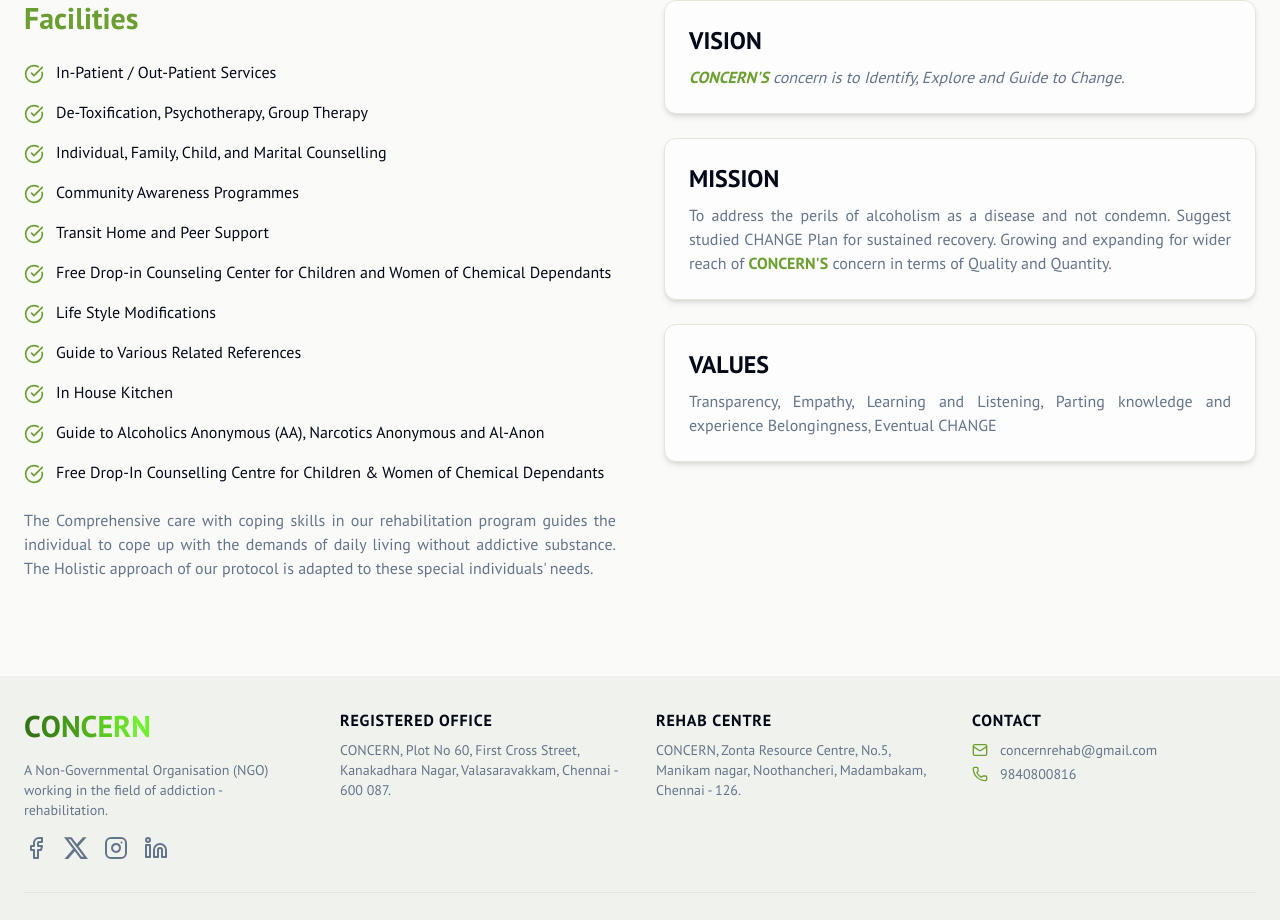
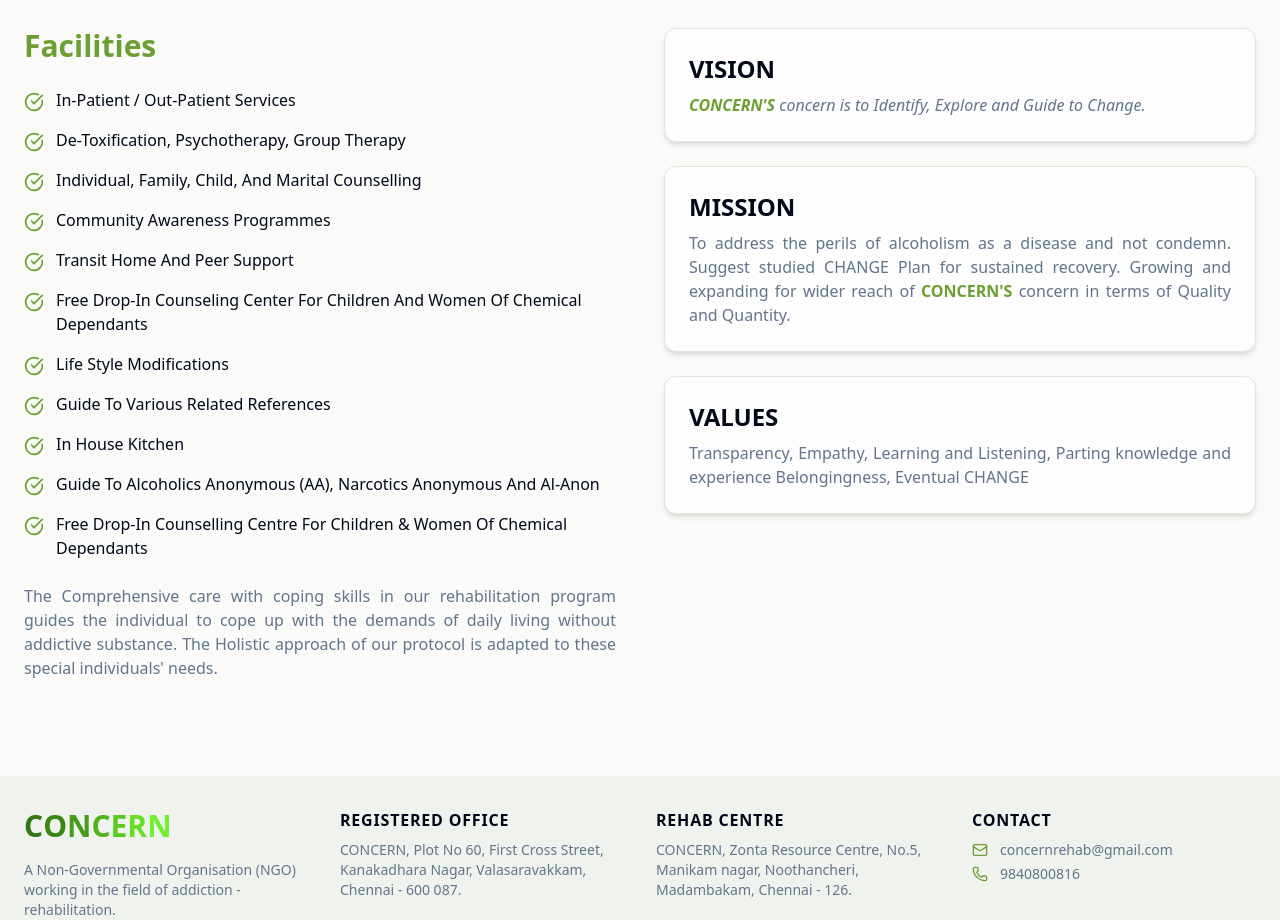
Before and after one commit to tanishpoddar/Concern-Website, a Next.js app: page / in a window 1280 px wide. Shown: the part 1145-2065 px from the top of the page. Built offline with nearby package versions, Linux system fonts and the light colour scheme.

Commit message:
changed-code-files

```diff
--- a/src/app/gallery/page.tsx
+++ b/src/app/gallery/page.tsx
@@ -1,6 +1,7 @@
 import Link from 'next/link';
 import { Card, CardContent, CardHeader, CardTitle } from '@/components/ui/card';
 import { Image as ImageIcon } from 'lucide-react';
+import type { Metadata } from 'next';
 
 const albums = [
   { slug: 'training-programmes', title: 'Training Programmes' },
@@ -25,6 +26,11 @@ const albums = [
   { slug: '2009', title: '2009' },
 ];
 
+export const metadata: Metadata = {
+  title: 'Photo Gallery',
+  description: 'Explore photo albums from our events, programs, and premises. See our work in action through the years.',
+};
+
 export default function GalleryPage() {
   return (
     <div className="container mx-auto px-4 py-12 md:px-6 md:py-16">
--- a/src/app/our-team/page.tsx
+++ b/src/app/our-team/page.tsx
@@ -1,5 +1,11 @@
 import { Card, CardContent, CardHeader, CardTitle } from '@/components/ui/card';
 import { Users, Stethoscope, Briefcase, Wrench } from 'lucide-react';
+import type { Metadata } from 'next';
+
+export const metadata: Metadata = {
+  title: 'Our Team',
+  description: 'Meet the dedicated team behind CONCERN, including our management committee, medical professionals, staff, and technical supporters.',
+};
 
 const managementCommittee = [
   { name: 'Mrs. Bhanu Suresh Babu, M.A., (M.Phil.) (Psy)', role: 'President, CONCERN Trust' },
--- a/src/app/page.tsx
+++ b/src/app/page.tsx
@@ -1,28 +1,30 @@
 'use client';
 import { useState, useEffect } from 'react';
 import { CheckCircle } from 'lucide-react';
-import {ConcernLogo} from '@/components/logo';
 import Image from 'next/image';
 
 function SplashScreen({ onComplete }: { onComplete: () => void }) {
   const [phase, setPhase] = useState('hidden');
 
   useEffect(() => {
+    // Component mounts, start fade-in
     const fadeInTimer = setTimeout(() => {
       setPhase('visible');
-    }, 100);
+    }, 100); // Small delay to ensure transition triggers
 
-    const stayTimer = setTimeout(() => {
+    // After 0.5s fade-in + 1.5s stay, start fade-out
+    const fadeOutTimer = setTimeout(() => {
       setPhase('fading-out');
-    }, 2000); // 0.5s fade-in + 1.5s stay
+    }, 2000); // 0.1s + 0.4s fade-in + 1.5s stay = 2s
 
+    // After fade-out, call onComplete
     const completeTimer = setTimeout(() => {
       onComplete();
     }, 2500); // Total duration
 
     return () => {
       clearTimeout(fadeInTimer);
-      clearTimeout(stayTimer);
+      clearTimeout(fadeOutTimer);
       clearTimeout(completeTimer);
     };
   }, [onComplete]);
@@ -32,20 +34,20 @@ function SplashScreen({ onComplete }: { onComplete: () => void }) {
       case 'visible':
         return 'opacity-100';
       case 'fading-out':
-        return 'opacity-0 pointer-events-none';
+        return 'opacity-0';
       case 'hidden':
       default:
-        return 'opacity-0 pointer-events-none';
+        return 'opacity-0';
     }
   };
 
   return (
     <div
-      className={`fixed inset-0 z-50 flex items-center justify-center bg-background transition-opacity duration-500 ${getOpacity()}`}
+      className={`fixed inset-0 z-50 flex items-center justify-center bg-background transition-opacity duration-500 ${getOpacity()} ${phase === 'hidden' || phase === 'fading-out' ? 'pointer-events-none' : ''}`}
     >
        <Image
           src="https://cijik.com/uploads/rehabs/1273.jpg"
-          alt="Concern Building"
+          alt="CONCERN Building"
           width={400}
           height={100}
           className="h-auto w-64 rounded-lg object-contain md:w-80"
@@ -55,33 +57,34 @@ function SplashScreen({ onComplete }: { onComplete: () => void }) {
   );
 }
 
+
 const facilities = [
   'In-Patient / Out-Patient Services',
   'De-Toxification, Psychotherapy, Group Therapy',
-  'Individual, Family, Child, and Marital Counselling',
+  'Individual, Family, Child, And Marital Counselling',
   'Community Awareness Programmes',
-  'Transit Home and Peer Support',
-  'Free Drop-in Counseling Center for Children and Women of Chemical Dependants',
+  'Transit Home And Peer Support',
+  'Free Drop-In Counseling Center For Children And Women Of Chemical Dependants',
   'Life Style Modifications',
-  'Guide to Various Related References',
+  'Guide To Various Related References',
   'In House Kitchen',
-  'Guide to Alcoholics Anonymous (AA), Narcotics Anonymous and Al-Anon',
-  'Free Drop-In Counselling Centre for Children & Women of Chemical Dependants',
+  'Guide To Alcoholics Anonymous (AA), Narcotics Anonymous And Al-Anon',
+  'Free Drop-In Counselling Centre For Children & Women Of Chemical Dependants',
 ];
 
 export default function Home() {
   const [showSplash, setShowSplash] = useState(true);
 
+  // This effect runs only once on the client
   useEffect(() => {
-    if (typeof window !== 'undefined' && sessionStorage.getItem('splashShownThisSession')) {
+    if (sessionStorage.getItem('splashShownThisSession')) {
       setShowSplash(false);
     }
   }, []);
 
+
   const handleSplashComplete = () => {
-    if (typeof window !== 'undefined') {
-        sessionStorage.setItem('splashShownThisSession', 'true');
-    }
+    sessionStorage.setItem('splashShownThisSession', 'true');
     setShowSplash(false);
   };
 
@@ -106,7 +109,7 @@ export default function Home() {
               <div className="flex items-center justify-center">
                 <Image
                   src="https://placehold.co/600x400.png"
-                  alt="Group therapy session"
+                  alt="A diverse group of people in a supportive therapy session"
                   width={600}
                   height={400}
                   data-ai-hint="community support group"
--- a/src/app/self-diagnosis/page.tsx
+++ b/src/app/self-diagnosis/page.tsx
@@ -1,5 +1,11 @@
 import { Card, CardContent, CardHeader, CardTitle, CardDescription } from "@/components/ui/card";
 import { CheckCircle2 } from "lucide-react";
+import type { Metadata } from 'next';
+
+export const metadata: Metadata = {
+  title: 'Self Diagnosis for Alcoholism',
+  description: 'Answer a series of questions to check for signs of alcoholism. This self-assessment is based on criteria from John Hopkins University Hospital.',
+};
 
 const questions = [
   "Do you lose time from work due to drinking?",
--- a/src/app/therapy/page.tsx
+++ b/src/app/therapy/page.tsx
@@ -1,4 +1,10 @@
 import { Card, CardContent, CardHeader, CardTitle } from '@/components/ui/card';
+import type { Metadata } from 'next';
+
+export const metadata: Metadata = {
+  title: 'Therapies We Offer',
+  description: 'Learn about the various therapies offered at CONCERN, including detoxification, psychotherapy, cognitive therapy, group therapy, and counseling for individuals, families, and children.',
+};
 
 const therapies = [
   {
--- a/src/app/training/page.tsx
+++ b/src/app/training/page.tsx
@@ -1,6 +1,12 @@
 import { Card, CardContent, CardHeader, CardTitle } from '@/components/ui/card';
 import { Badge } from '@/components/ui/badge';
 import Link from 'next/link';
+import type { Metadata } from 'next';
+
+export const metadata: Metadata = {
+  title: 'Training Programs',
+  description: 'CONCERN offers training programs for staff, interns, and organizations on addiction issues, de-addiction treatment techniques, and HR policies for employee assessment.',
+};
 
 const trainingSections = [
   {
--- /dev/null
+++ b/src/tailwind.config.ts
@@ -0,0 +1,89 @@
+import type {Config} from 'tailwindcss';
+const { fontFamily } = require("tailwindcss/defaultTheme")
+
+export default {
+  darkMode: ['class'],
+  content: [
+    './src/pages/**/*.{js,ts,jsx,tsx,mdx}',
+    './src/components/**/*.{js,ts,jsx,tsx,mdx}',
+    './src/app/**/*.{js,ts,jsx,tsx,mdx}',
+  ],
+  theme: {
+    container: {
+      center: true,
+      padding: "2rem",
+      screens: {
+        "2xl": "1400px",
+      },
+    },
+    extend: {
+      fontFamily: {
+        body: ['var(--font-inter)', ...fontFamily.sans],
+        headline: ['var(--font-inter)', ...fontFamily.sans],
+      },
+      colors: {
+        background: 'hsl(var(--background))',
+        foreground: 'hsl(var(--foreground))',
+        card: {
+          DEFAULT: 'hsl(var(--card))',
+          foreground: 'hsl(var(--card-foreground))',
+        },
+        popover: {
+          DEFAULT: 'hsl(var(--popover))',
+          foreground: 'hsl(var(--popover-foreground))',
+        },
+        primary: {
+          DEFAULT: 'hsl(var(--primary))',
+          foreground: 'hsl(var(--primary-foreground))',
+        },
+        secondary: {
+          DEFAULT: 'hsl(var(--secondary))',
+          foreground: 'hsl(var(--secondary-foreground))',
+        },
+        muted: {
+          DEFAULT: 'hsl(var(--muted))',
+          foreground: 'hsl(var(--muted-foreground))',
+        },
+        accent: {
+          DEFAULT: 'hsl(var(--accent))',
+          foreground: 'hsl(var(--accent-foreground))',
+        },
+        destructive: {
+          DEFAULT: 'hsl(var(--destructive))',
+          foreground: 'hsl(var(--destructive-foreground))',
+        },
+        border: 'hsl(var(--border))',
+        input: 'hsl(var(--input))',
+        ring: 'hsl(var(--ring))',
+      },
+      borderRadius: {
+        lg: 'var(--radius)',
+        md: 'calc(var(--radius) - 2px)',
+        sm: 'calc(var(--radius) - 4px)',
+      },
+      keyframes: {
+        'accordion-down': {
+          from: {
+            height: '0',
+          },
+          to: {
+            height: 'var(--radix-accordion-content-height)',
+          },
+        },
+        'accordion-up': {
+          from: {
+            height: 'var(--radix-accordion-content-height)',
+          },
+          to: {
+            height: '0',
+          },
+        },
+      },
+      animation: {
+        'accordion-down': 'accordion-down 0.2s ease-out',
+        'accordion-up': 'accordion-up 0.2s ease-out',
+      },
+    },
+  },
+  plugins: [require('tailwindcss-animate')],
+} satisfies Config;
```
Also changed, not shown: src/app/contact-us/page.tsx (+8 -1 lines), src/app/layout.tsx (+40 -11 lines), src/app/mosje/page.tsx (+7 -1 lines), src/app/sadd/page.tsx (+7 -1 lines), src/components/footer.tsx (+5 -4 lines).
